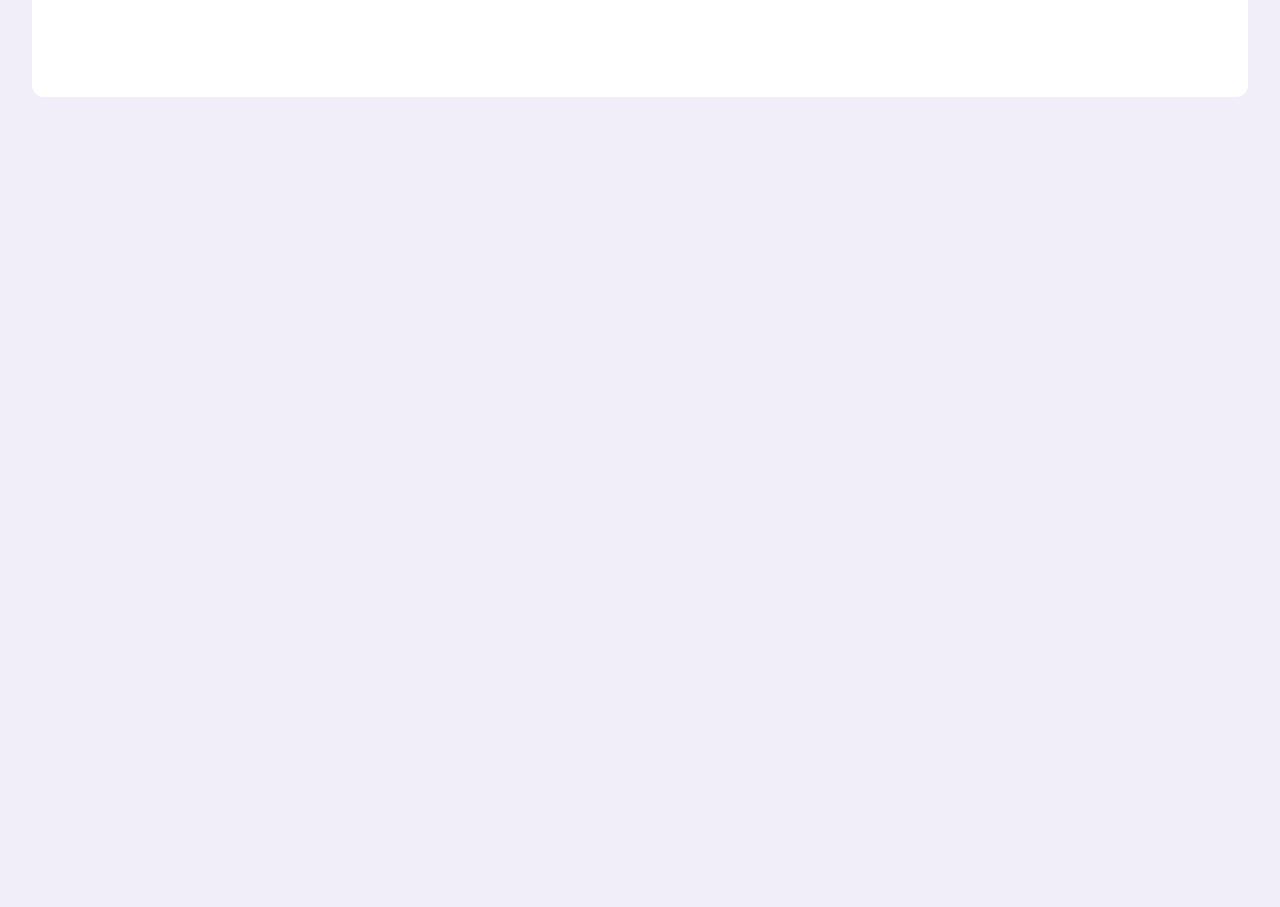
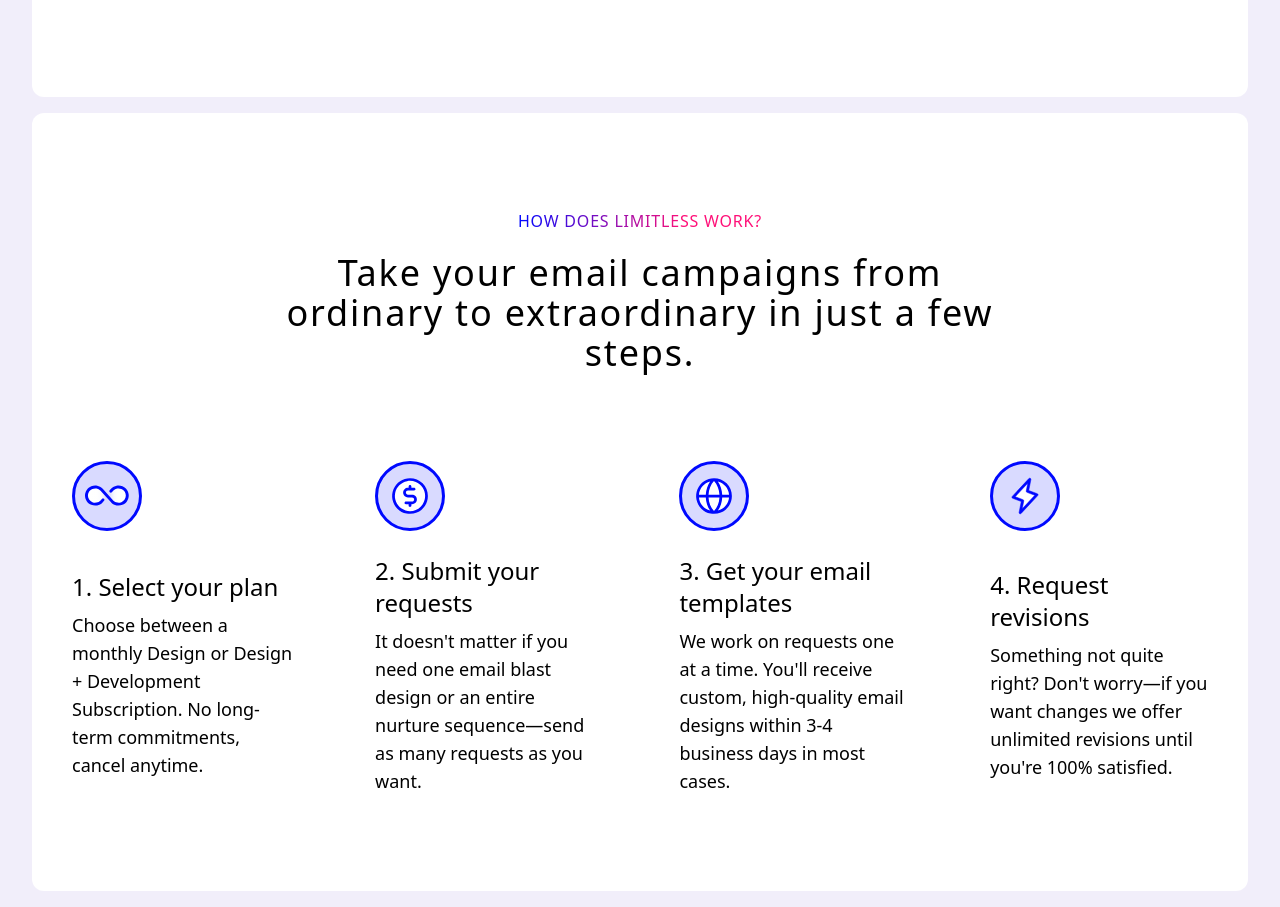
Before and after one commit to samsonc89/limitless, a React (Vite) app: page / in a window 1280 px wide. Shown: the part 2114-3021 px from the top of the page. Before the commit the page ends 2227 px from the top, so only its background shows below. Built offline with nearby package versions, Linux system fonts and the light colour scheme.

Commit message:
Add how it works section

```diff
--- a/src/App.jsx
+++ b/src/App.jsx
@@ -1,4 +1,4 @@
-import { Benefits, Hero, Intro } from "./components"
+import { Benefits, Hero, How, Intro } from "./components"
 
 function App() {
   return (
@@ -9,6 +9,7 @@
       <Hero />
       <Intro />
       <Benefits />
+      <How />
     </>
   )
 }
```
